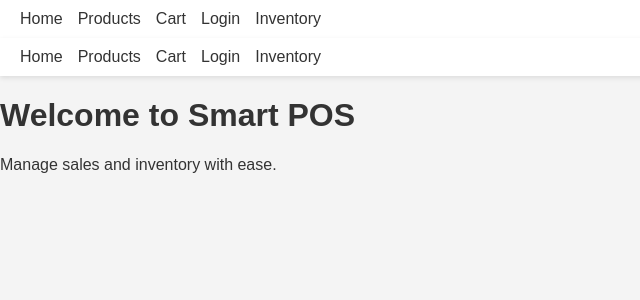
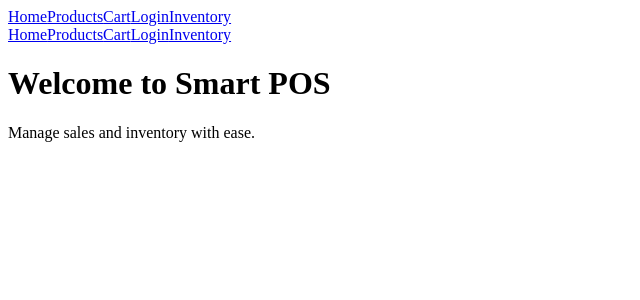
Before and after one commit to BirunduGloria/smart-pos-system, a Next.js app: page / in a window 1280 px wide. Shown: the top 300 px of the page, without its empty margins (0-640 px from the left). Built offline with nearby package versions, Linux system fonts and the light colour scheme.

Commit message:
Remove unused global styles for body and nav from globals.css

```diff
--- a/src/app/globals.css
+++ b/src/app/globals.css
@@ -1,23 +1,4 @@
 /* globals.css */
-
-body {
-  margin: 0;
-  font-family: Arial, sans-serif;
-  background-color: #f4f4f4;
-  color: #333;
-}
-
-nav {
-  background-color: #fff;
-  padding: 10px 20px;
-  box-shadow: 0 2px 5px rgba(0, 0, 0, 0.1);
-}
-
-nav a {
-  margin-right: 15px;
-  text-decoration: none;
-  color: #333;
-}
 
 .container {
   max-width: 800px;
```
